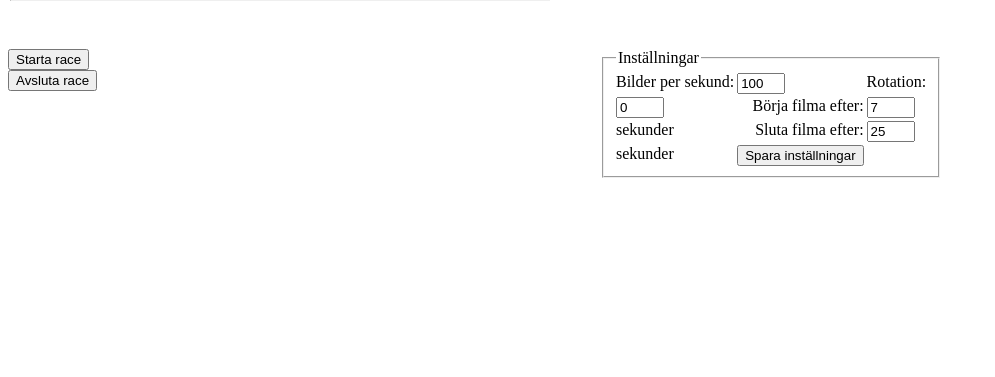
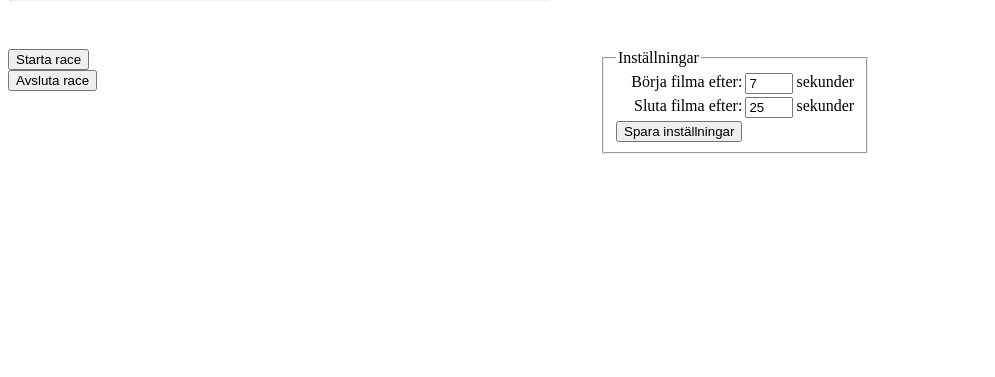
Before and after one commit to kallelindqvist/photofinish, a Flask app: page / in a window 1280 px wide. Shown: the part 651-1028 px from the top of the page, without its empty margins (0-995 px from the left). Run offline with Flask 3, Linux system fonts and the light colour scheme.

Commit message:
Remove rotation and fps settings and do minor clean ups

```diff
--- a/app/templates/index.html
+++ b/app/templates/index.html
@@ -38,12 +38,10 @@
       <fieldset class="settings">
 
         <legend>Inställningar</legend>
-        <label>Bilder per sekund</label><input name="frames_per_second" type="number" value="{{ frames_per_second }}" />
-        <label>Rotation</label><input name="rotation" type="number" value="{{ rotation }}" />
         <label>Börja filma efter</label><input name="start_filming_after" type="number" maxlenght="2" value="{{ start_filming_after }}" />
-        sekunder
+        sekunder<br>
         <label>Sluta filma efter</label><input name="stop_filming_after" type="number" maxlength="3" value="{{ stop_filming_after }}" />
-        sekunder
+        sekunder<br>
         <button type="submit">
           Spara inställningar
         </button>
--- a/app/views.py
+++ b/app/views.py
@@ -60,8 +60,6 @@ def start_film(channel):
     for f in glob.glob("app/static/race/image_*.jpg"):
         os.remove(f)
 
-    filename = dt.datetime.now().strftime('%Y-%m-%dT%H%M%S')
-    video_filename= 'app/static/' + filename + ".mjpeg"
     picam2.pre_callback = apply_timestamp
     encoder = MJPEGEncoder(10000000)
     output = SplitFrames()
@@ -69,7 +67,6 @@ def start_film(channel):
     picam2.start_recording(encoder, FileOutput(output))
     time.sleep(5)
     picam2.stop_recording()
-    return video_filename[4:]
     #GPIO.add_event_detect(buttonPin, GPIO.BOTH, callback=start_film, bouncetime=200)
 
 # GPIO.add_event_detect(buttonPin, GPIO.BOTH, callback=start_film, bouncetime=200)
@@ -94,7 +91,7 @@ def index():
         config.frames_per_second=request.form.get('frames_per_second')
         db.session.commit()
     #cage_status = cage_status()
-    return render_template('index.html', cage_status=cage_status(), rotation=config.rotation, start_filming_after=config.start_filming_after, stop_filming_after=config.stop_filming_after, frames_per_second=config.frames_per_second)
+    return render_template('index.html', cage_status=cage_status(), start_filming_after=config.start_filming_after, stop_filming_after=config.stop_filming_after)
 
 @app.route("/start")
 def start():
```
